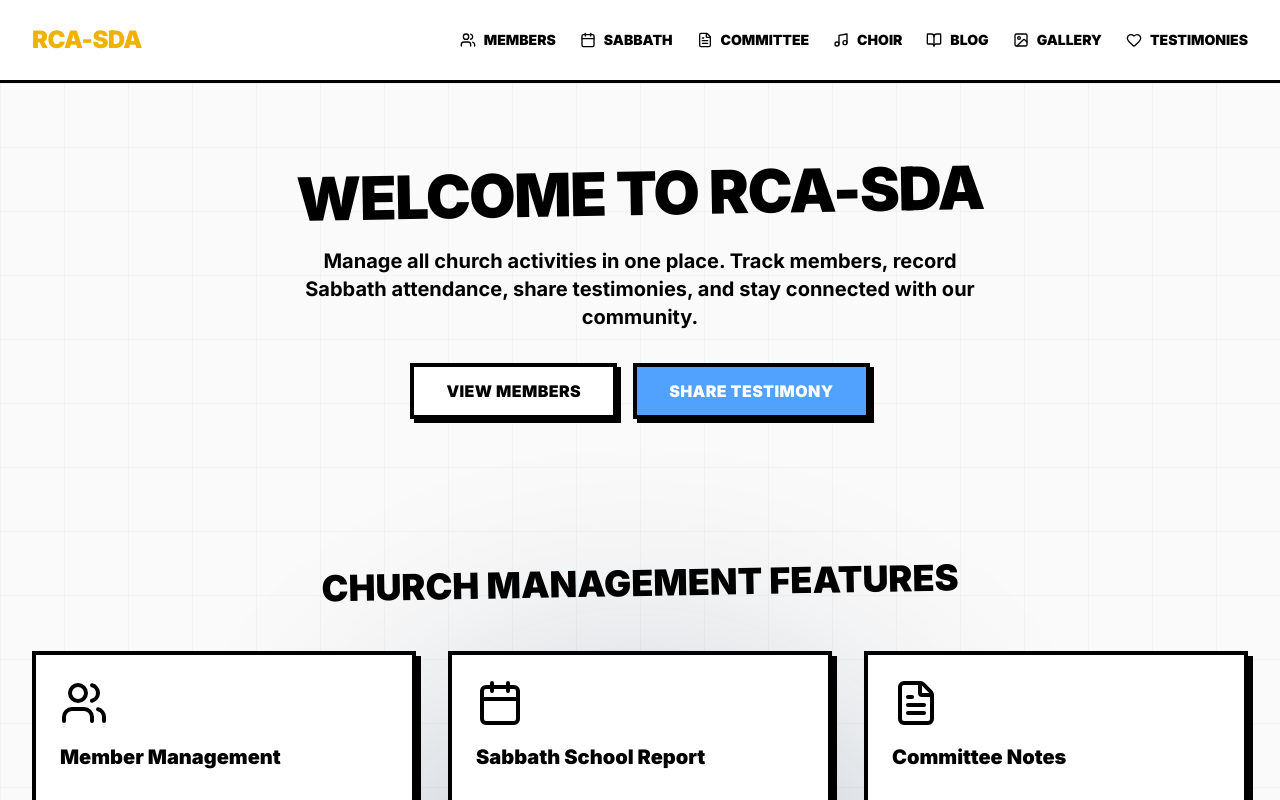
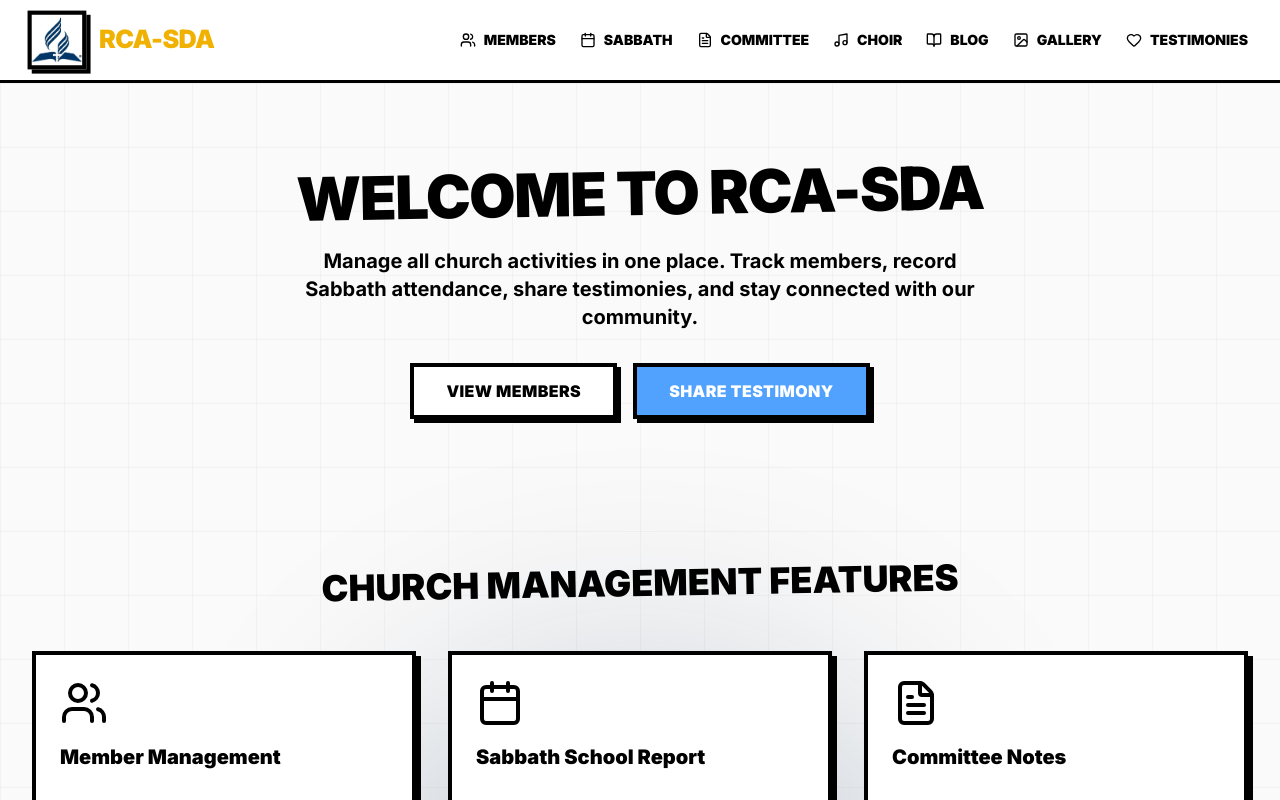
Before and after one commit to RCA-SDA/rca-sda-web-frontend, a Next.js app: page / in a window 1280 px wide. Shown: the top 800 px of the page. Built offline with nearby package versions, Linux system fonts and the light colour scheme.

Commit message:
feat : logo

```diff
--- a/components/Navbar.tsx
+++ b/components/Navbar.tsx
@@ -4,6 +4,7 @@ import Link from 'next/link';
 import { usePathname } from 'next/navigation';
 import { useState, useEffect } from 'react';
 import { Menu, X, Users, Calendar, FileText, Music, BookOpen, Image, Heart } from 'lucide-react';
+import NextImage from 'next/image';
 
 export default function Navbar() {
   const [isOpen, setIsOpen] = useState(false);
@@ -47,11 +48,24 @@ export default function Navbar() {
           <div className="flex items-center">
             <Link
               href="/"
-              className={`text-2xl font-black uppercase tracking-tight transform hover:scale-105 transition-transform ${
-                isActive('/') ? 'text-yellow-500' : ''
+              className={`flex items-center gap-3 transform hover:scale-105 transition-all group ${
+                isActive('/') ? 'scale-105' : ''
               }`}
             >
-              RCA-SDA
+              <div className="relative w-14 h-14 border-4 border-black shadow-[4px_4px_0px_0px_rgba(0,0,0,1)] group-hover:shadow-[6px_6px_0px_0px_rgba(0,0,0,1)] group-hover:translate-x-[-2px] group-hover:translate-y-[-2px] transition-all bg-white overflow-hidden">
+                <NextImage
+                  src="/logo.jpeg"
+                  alt="RCA-SDA Logo"
+                  fill
+                  className="object-cover"
+                  priority
+                />
+              </div>
+              <span className={`text-2xl font-black uppercase tracking-tight ${
+                isActive('/') ? 'text-yellow-500' : ''
+              }`}>
+                RCA-SDA
+              </span>
             </Link>
           </div>
 
```
Also changed, not shown: public/logo.jpeg (added).
